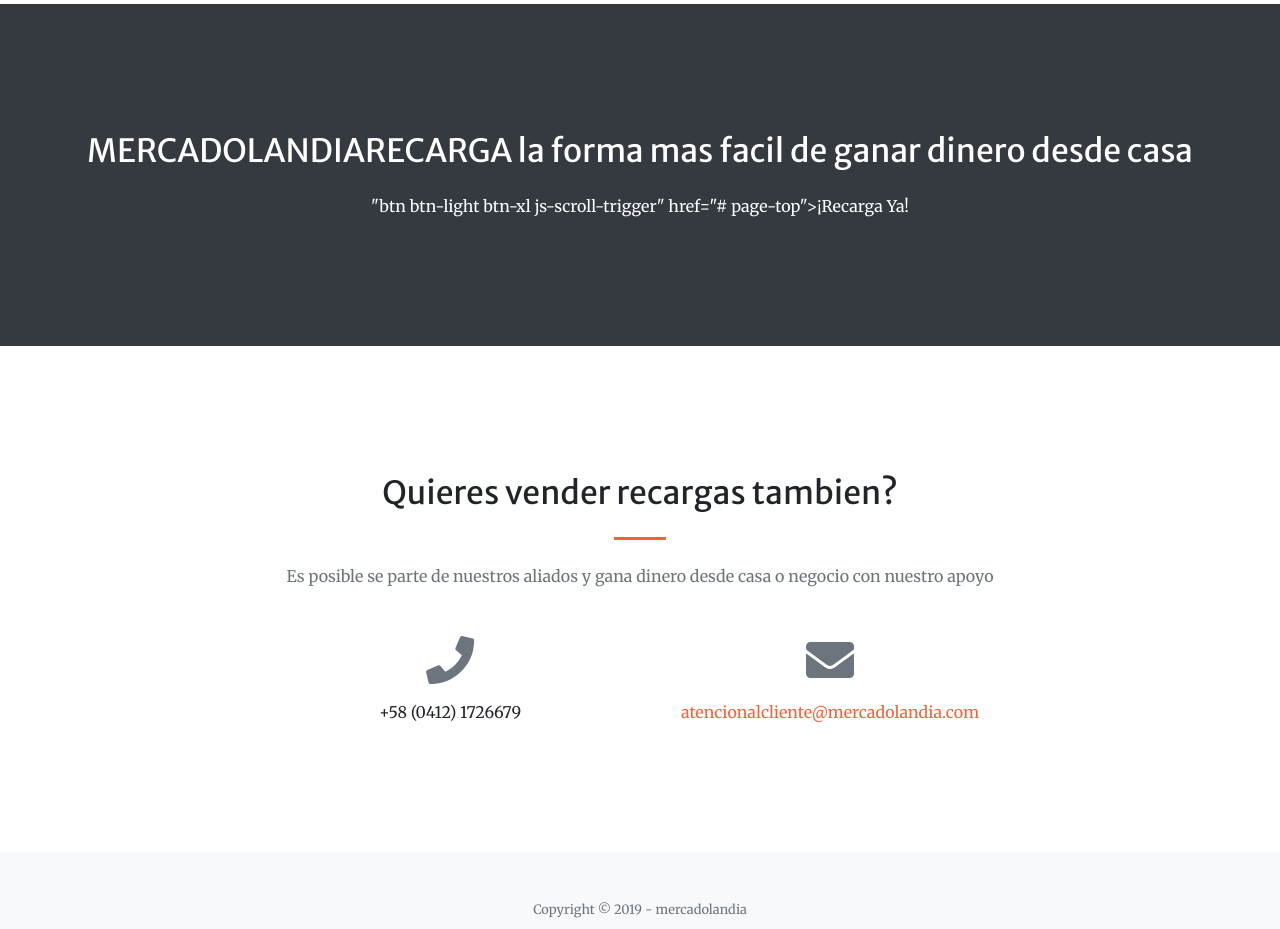
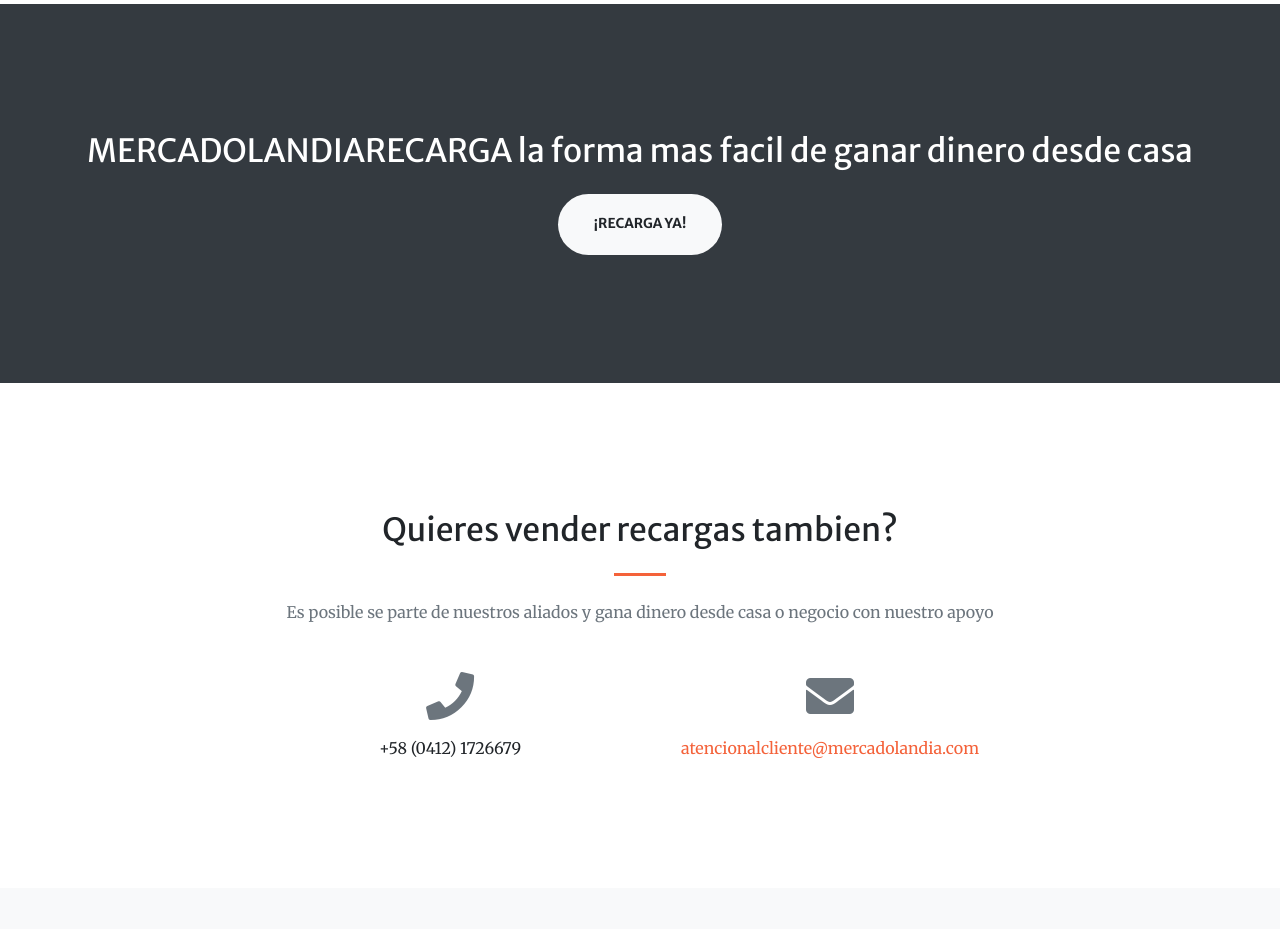
Before and after one commit to supernovave/mercadolandia, a website with bundled scripts: page index.html in a window 1280 px wide. Shown: the part 1840-2769 px from the top of the page. Built offline with nearby package versions, Linux system fonts and the light colour scheme.

Commit message:
Update index.html

```diff
--- a/index.html
+++ b/index.html
@@ -126,7 +126,8 @@
   <section class="page-section bg-dark text-white">
     <div class="container text-center">
       <h2 class="mb-4">MERCADOLANDIARECARGA la forma mas facil de ganar dinero desde casa</h2>
-      "btn btn-light btn-xl js-scroll-trigger" href="# page-top">¡Recarga Ya!</a>
+      <a class="btn btn-light btn-xl js-scroll-trigger" href="# page-top">¡Recarga Ya!</a>
+        </div>
     </div>
   </section>
 
```
